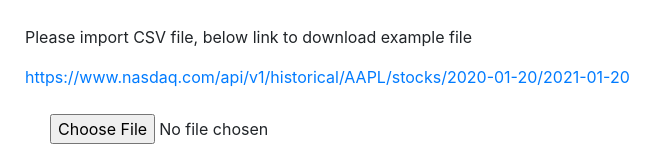
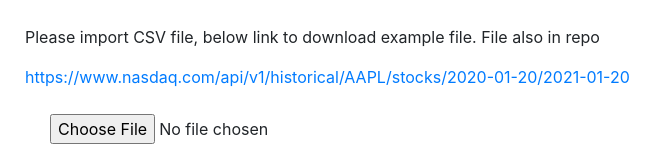
Before and after one commit to Jantero93/Vincit-pre-assignment, a React (Create React App) app: page / in a window 1280 px wide. Shown: the top 160 px of the page, without its empty margins (0-666 px from the left). Built offline with nearby package versions, Linux system fonts and the light colour scheme.

Commit message:
typo fixes

```diff
--- a/src/App.js
+++ b/src/App.js
@@ -46,7 +46,7 @@
       return (
         <div className="frontPage">
 
-          <p>Please import CSV file, below link to download example file</p>
+          <p>Please import CSV file, below link to download example file. File also in repo</p>
 
           <a href="https://www.nasdaq.com/api/v1/historical/AAPL/stocks/2020-01-20/2021-01-20">
             https://www.nasdaq.com/api/v1/historical/AAPL/stocks/2020-01-20/2021-01-20
--- a/src/components/Exercise.js
+++ b/src/components/Exercise.js
@@ -199,7 +199,7 @@
             this.validDataAndDates() ? (
               this.renderSwitch(this.state.selectedOption)
             ) : (
-              <div className="invalidDate">Invalid data range or no data</div>
+              <div className="invalidDate">Invalid date range or no data</div>
             )
           }
         </div>
--- a/src/components/UpwardTrend.js
+++ b/src/components/UpwardTrend.js
@@ -2,7 +2,7 @@
 import "./otherStyles.css";
 
 const TEXT_ONE = "Close/Last price increased ";
-const TEXT_TWO = " day(s) in a row between ";
+const TEXT_TWO = " days in a row between ";
 const TEXT_THREE = " and ";
 
 export default class UpwardTrend extends Component {
```
Also changed, not shown: 1 other file (tests, documents, lock files or other folders).
